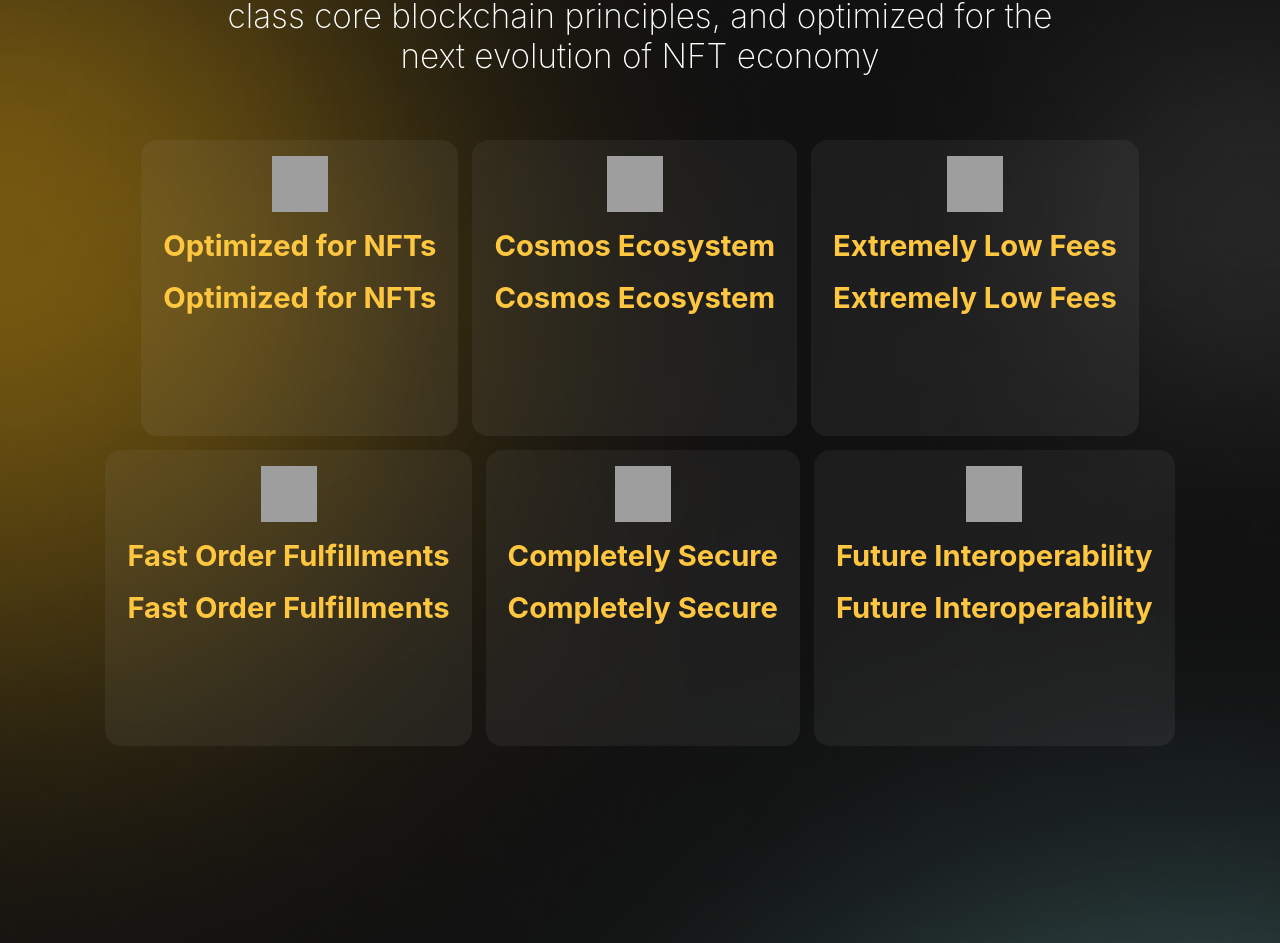
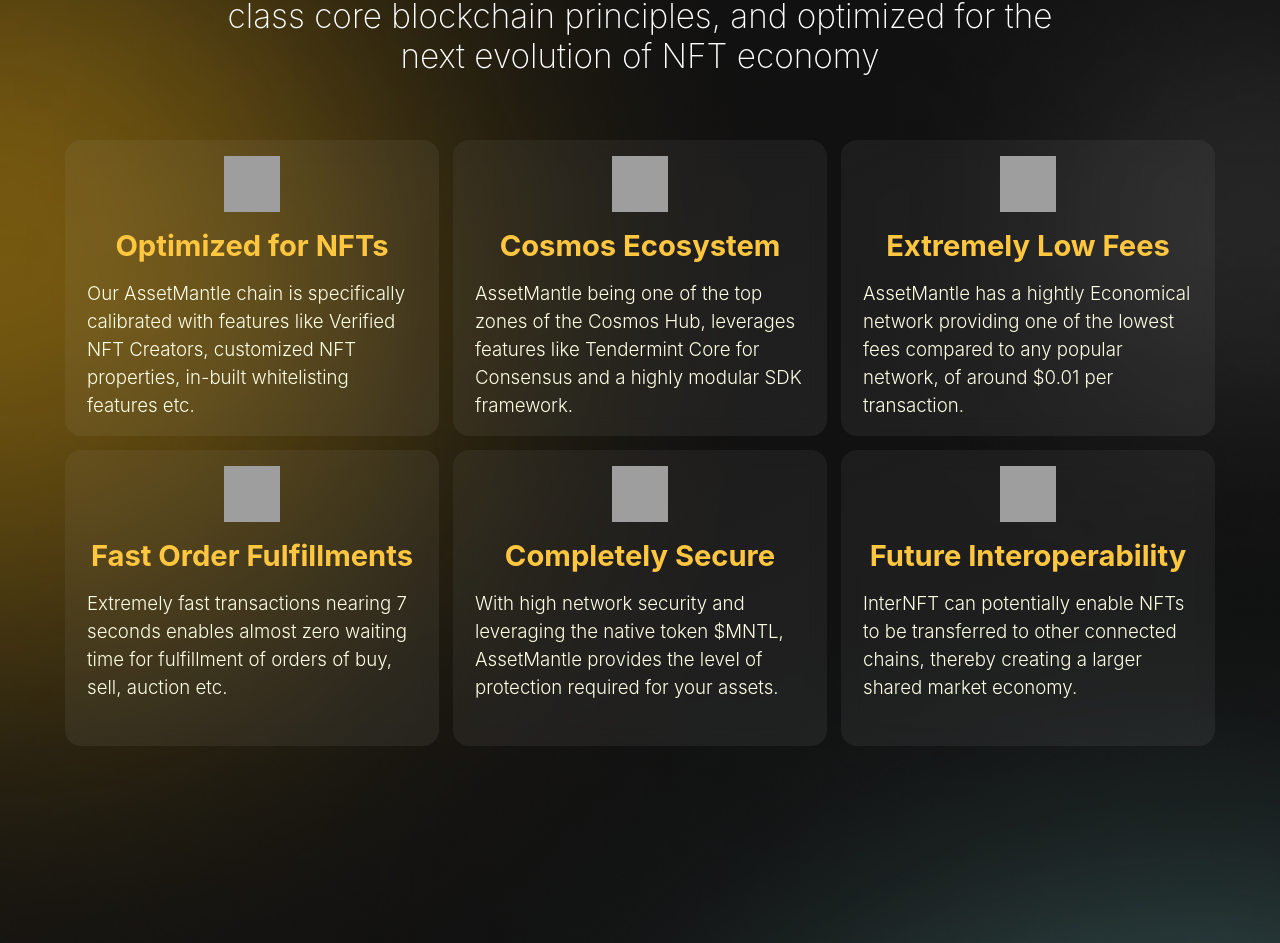
Before and after one commit to AssetMantle/website, a Next.js app: page / in a window 1280 px wide. Shown: the part 2131-3074 px from the top of the page. Built offline with nearby package versions, Linux system fonts and the light colour scheme; grey boxes are pictures that could not be loaded.

Commit message:
fixed the desction issue in featured section

```diff
--- a/views/FeatureSection.js
+++ b/views/FeatureSection.js
@@ -94,7 +94,6 @@ const optionStyles = {
   maxWidth: 374,
   boxShadow: "none",
   padding: "16px 22px",
-  borderRadius: "25px",
   minHeight: "296px",
   transition: "all 0.3s ease-in-out",
   color: "primary.light",
@@ -145,10 +144,10 @@ export default function FeatureSection() {
                   </Box>
                   {feature.description && (
                     <Typography
-                      variant={feature.titleVariant}
-                      color={feature.titleColor}
+                      variant={feature.descriptionVariant}
+                      color={feature.descriptionColor}
                     >
-                      {feature.title}
+                      {feature.description}
                     </Typography>
                   )}
                 </Card>
```
